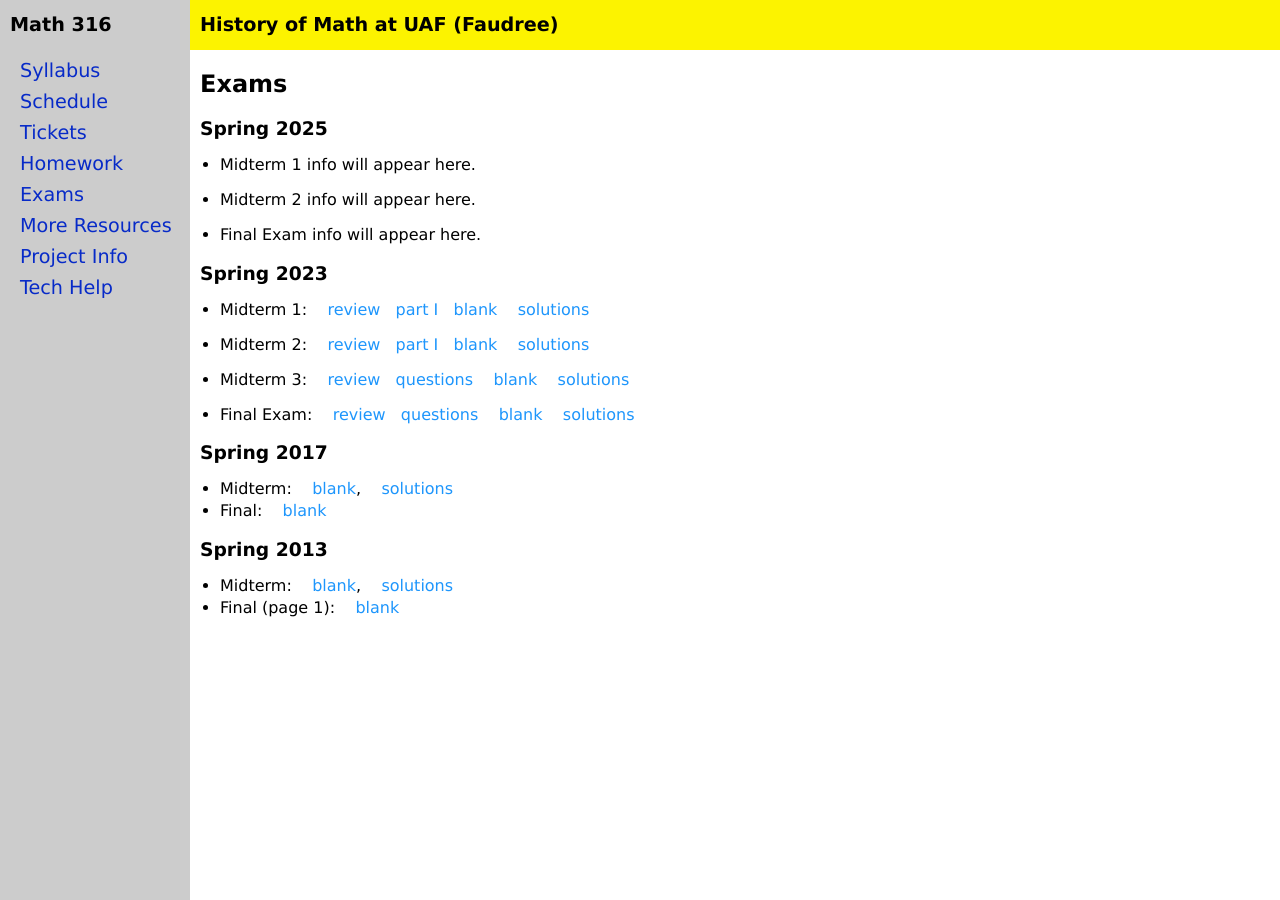
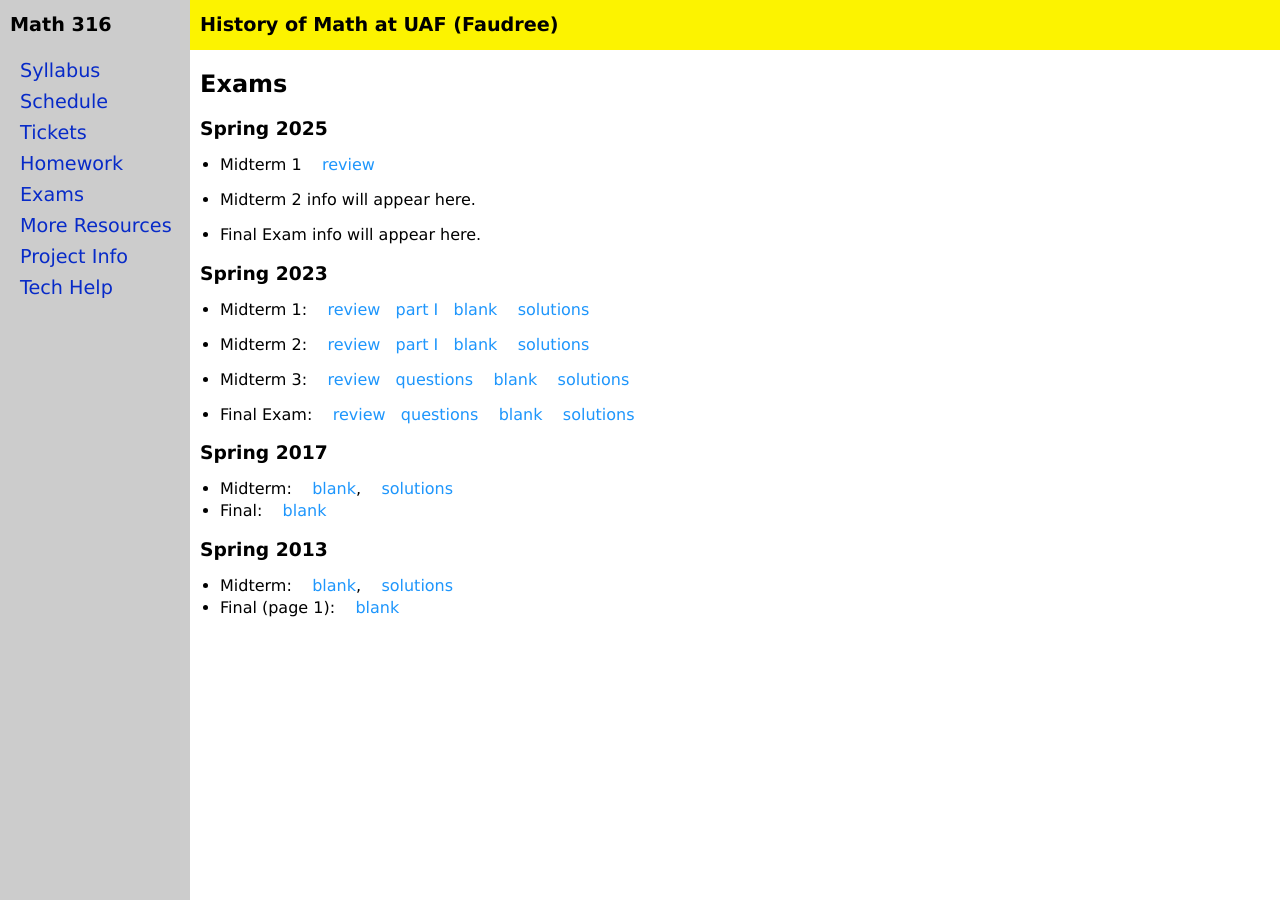
Before and after one commit to jrfaudree/HOM, a Jekyll site: the page built from exams.md, in a window 1280 px wide. Built offline with Jekyll 4.4.1, drawn with Linux system fonts in a browser that asks for light colours.

Commit message:
Update exams.md

```diff
--- a/exams.md
+++ b/exams.md
@@ -7,7 +7,8 @@ title: Exams
 
 ### Spring 2025
 
-* Midterm 1 info will appear here.
+* Midterm 1  &nbsp;&nbsp; [review](assets/midterms/M316S25_M1Q.pdf)&nbsp;&nbsp;
+
 
 * Midterm 2 info will appear here.
 
```
